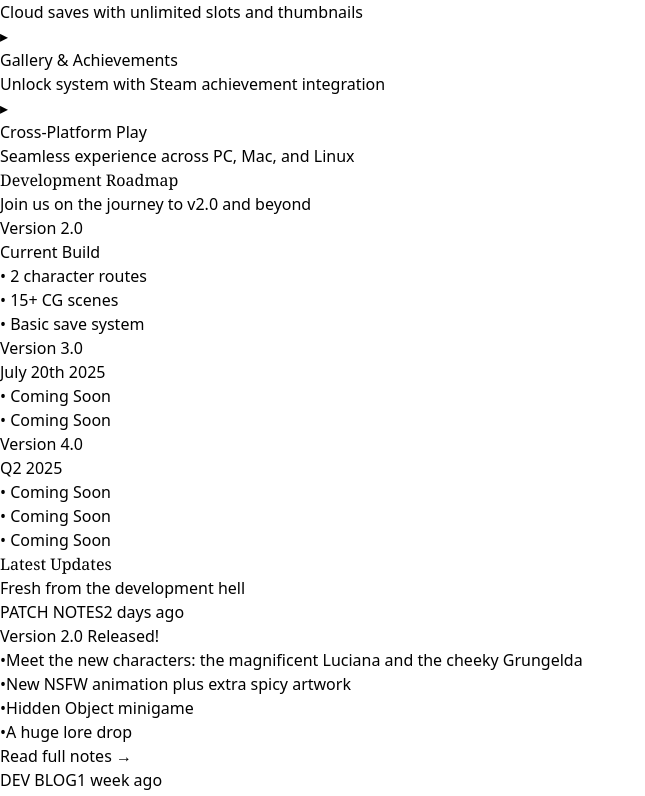
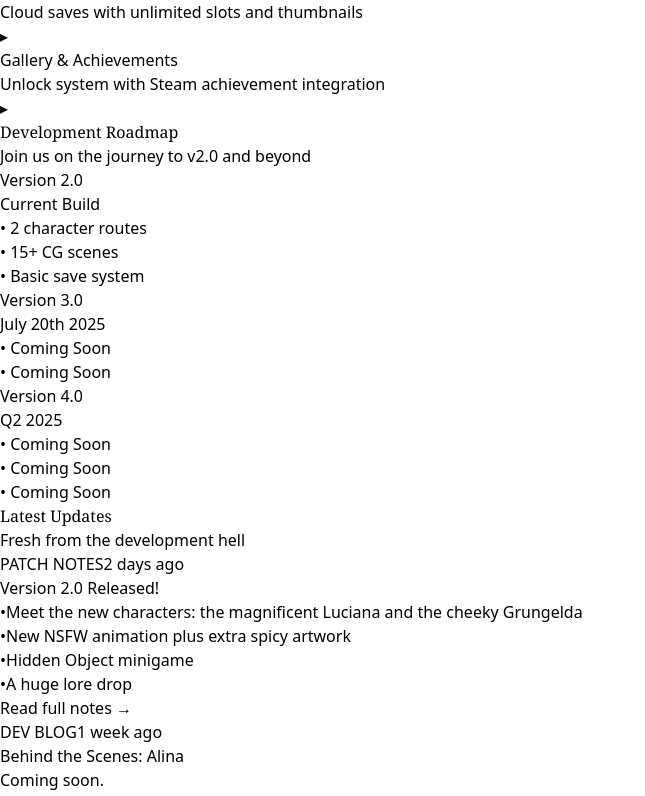
Before and after one commit to TheFallen087/Roll2Seduce, a React (Vite) app: page / in a window 1280 px wide. Shown: the part 5084-5880 px from the top of the page, without its empty margins (0-645 px from the left). Built offline with nearby package versions, Linux system fonts and the light colour scheme.

Commit message:
added some things

```diff
--- a/src/App.jsx
+++ b/src/App.jsx
@@ -800,10 +800,6 @@ const RollToSeduceWebsite = () => {
                 </div>
                 <div className="flex items-start gap-3">
                   <span className="text-[#FF4757] mt-1 text-lg">▸</span>
-                  <div>
-                    <h4 className="text-[#FAFAFA] font-semibold text-lg">Cross-Platform Play</h4>
-                    <p className="text-sm text-[#E5E5E7] mt-1">Seamless experience across PC, Mac, and Linux</p>
-                  </div>
                 </div>
               </div>
             </div>
@@ -1430,7 +1426,7 @@ const RollToSeduceWebsite = () => {
                 </div>
                 <div className="text-center">
                   <div className="text-3xl font-light text-[#FF6B9D] mb-2">1</div>
-                  <p className="text-[#E5E5E7]">Hour of Gameplay</p>
+                  <p className="text-[#E5E5E7]">Hour Of Gameplay</p>
                   <p className="text-xs text-[#A8A8B3] mt-1">Per route</p>
                 </div>
               </div>
```
